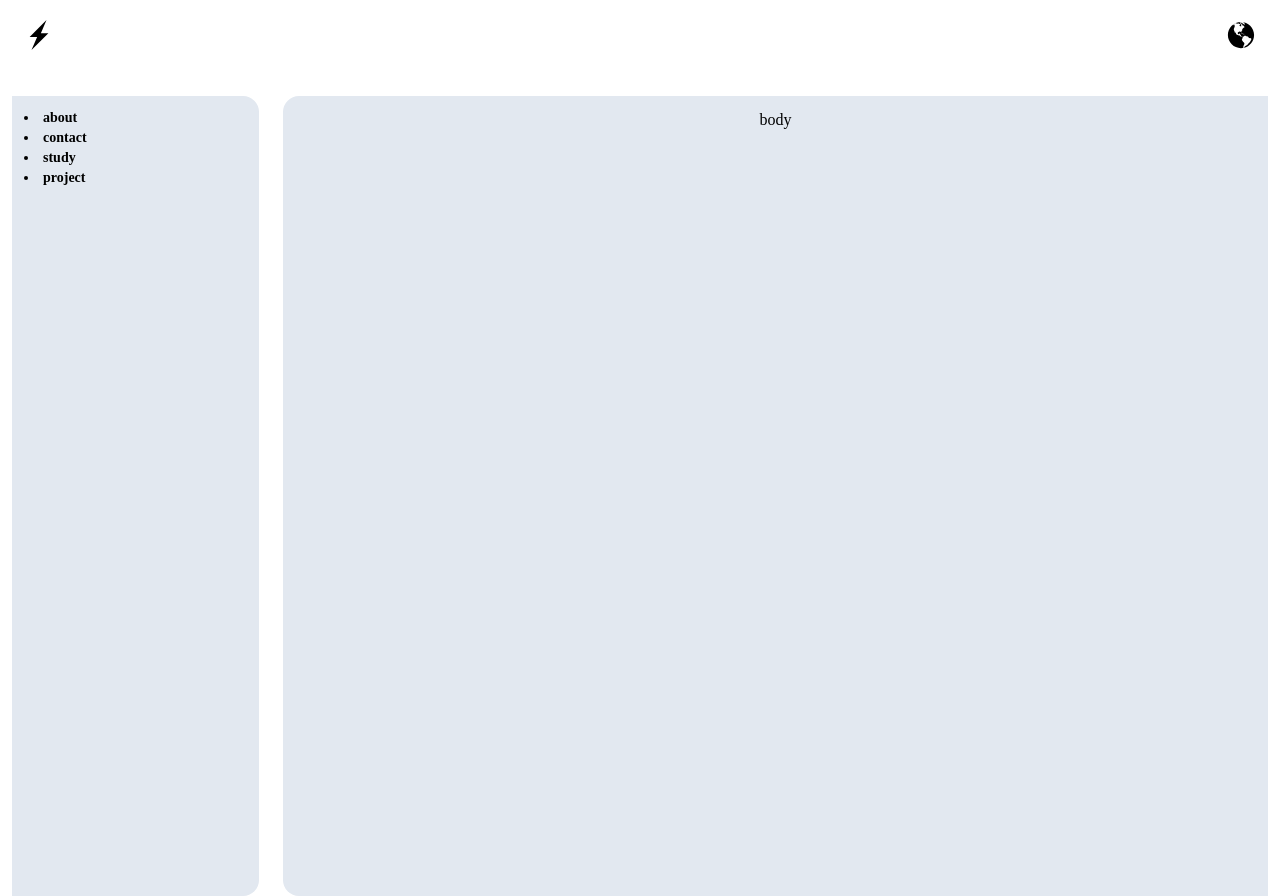
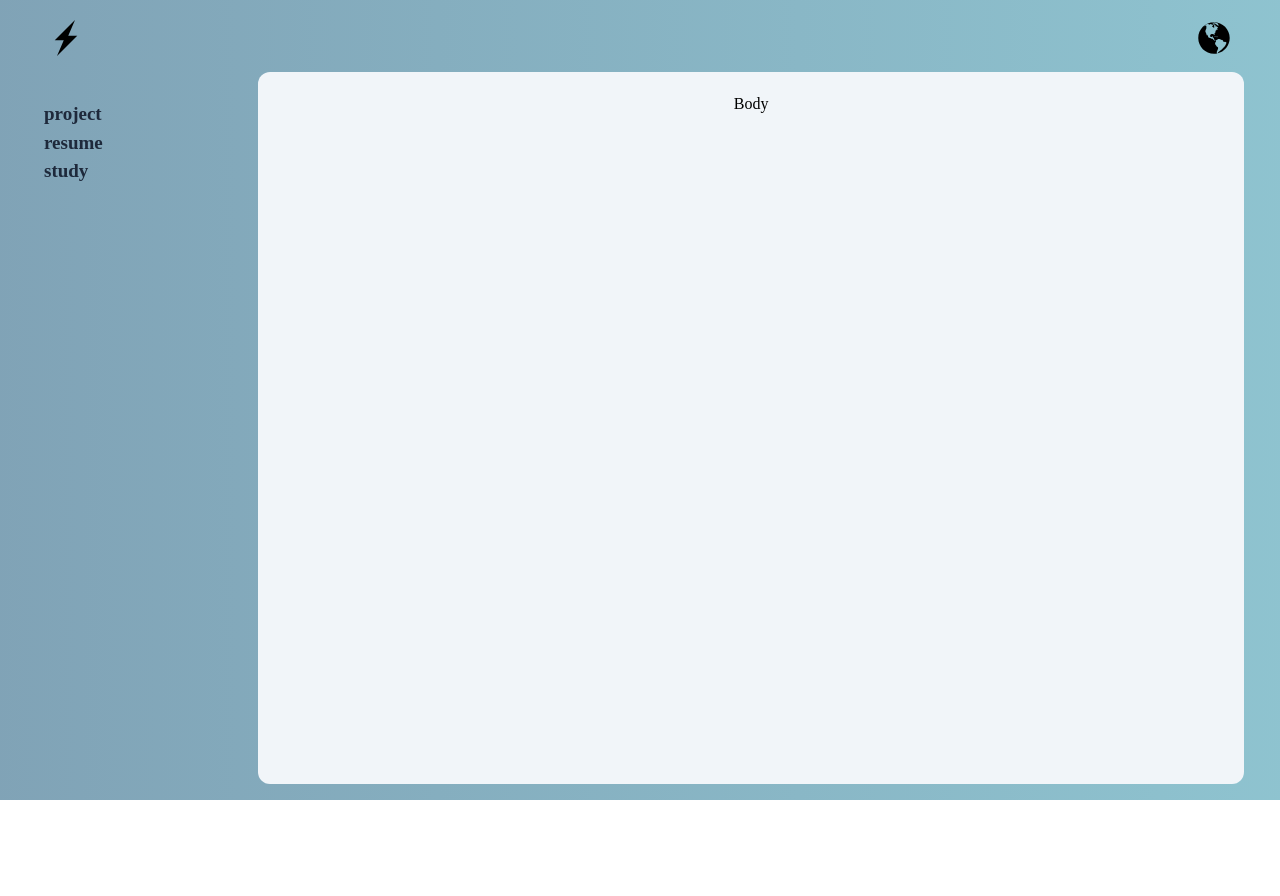
Before and after one commit to Goyka/myWeb, a React (Vite) app: page / in a window 1280 px wide. After the commit the page ends 872 px from the top, so only its background shows below. Built offline with nearby package versions, Linux system fonts and the light colour scheme; a web font is replaced by a local one.

Commit message:
UI 스타일링, 페이지 라우팅

```diff
--- a/index.html
+++ b/index.html
@@ -4,10 +4,32 @@
     <meta charset="UTF-8" />
     <link href="./src/index.css" type="text/css" rel="stylesheet" />
     <meta name="viewport" content="width=device-width, initial-scale=1.0" />
-    <title>Playground</title>
+    <title>Frontend Engineer ❋ Goya Gim</title>
+    <style>
+      .background--custom {
+        background: linear-gradient(90deg, #6d7794, #97d7df);
+        background-size: 300% 300%;
+        animation: gradient 5s alternate infinite;
+        position: absolute;
+        top: 0;
+        left: 0;
+        height: 100%;
+        width: 100%;
+      }
+      @keyframes gradient {
+        0% {
+          background-position: 0%;
+        }
+        100% {
+          background-position: 100%;
+        }
+      }
+    </style>
   </head>
   <body>
-    <div id="root"></div>
-    <script type="module" src="/src/main.tsx"></script>
+    <div class="background--custom">
+      <div id="root"></div>
+      <script type="module" src="/src/main.tsx"></script>
+    </div>
   </body>
 </html>
--- a/src/App.tsx
+++ b/src/App.tsx
@@ -4,10 +4,10 @@ import Header from "./components/Header";
 function App() {
   return (
     <div className="flex-col w-[100vw] h-[100vh] items-center justify-center">
-      <div className="h-[10%] w-[100%] my-2 px-3">
+      <div className="h-[7vh] w-[100%] my-2 px-3">
         <Header />
       </div>
-      <div className="h-[90%]">
+      <div className="h-[40vh] px-2">
         <Outlet />
       </div>
     </div>
--- a/src/components/Header.tsx
+++ b/src/components/Header.tsx
@@ -1,10 +1,36 @@
 import { GoZap, GoGlobe } from "react-icons/go";
+import { useNavigate } from "react-router-dom";
+import { useState } from "react";
+import Modal from "./Modal";
 
 const Header = () => {
+  const navigate = useNavigate();
+  const [toggle, setToggle] = useState(false);
+
+  const modalHandler = () => {
+    setToggle(!toggle);
+  };
+
   return (
-    <div className="bg-white flex p-3 justify-between items-center text-3xl">
-      <span className="[100%]"><GoZap/></span>
-      <span className="[100%]"><GoGlobe/></span>
+    <div className="flex px-9 py-3 max-mobile:p-3 justify-between items-center text-4xl">
+      <span
+        className="[100%] cursor-pointer"
+        onClick={() => {
+          navigate("/");
+        }}
+      >
+        <GoZap alt="logo" />
+      </span>
+      <span className="[100%] cursor-pointer" onClick={() => modalHandler()}>
+        <GoGlobe alt="menu" />
+      </span>
+      {toggle === false ? (
+        <></>
+      ) : (
+        <>
+          <Modal modalHandler={modalHandler} />
+        </>
+      )}
     </div>
   );
 };
--- /dev/null
+++ b/src/components/Modal.tsx
@@ -0,0 +1,21 @@
+const Modal = ({ modalHandler }: any) => {
+  return (
+    <div className="fixed inset-0 flex items-center justify-center bg-black bg-opacity-20">
+      <div className="bg-white text-gray-800 rounded-lg flex flex-col gap-1 justify-center items-center p-[20px] w-[300px] h-[200px] font-semibold">
+        <span className="text-[19px] font-semibold">infomation.</span>
+        <span className="text-sm">📩 → gim.goya@gmail.com</span>
+        <span className="text-sm">📞 → +82 1043312680</span>
+        <span className="text-sm">
+          <a href="https://github.com/Goyka">⚙️ → github</a>
+        </span>
+        <button
+          className="bg-slate-500 w-[63px] h-[31px] text-white rounded-lg px-1 text-sm mt-3"
+          onClick={() => modalHandler()}
+        >
+          close
+        </button>
+      </div>
+    </div>
+  );
+};
+export default Modal;
--- a/src/pages/Home.tsx
+++ b/src/pages/Home.tsx
@@ -1,16 +1,21 @@
+import { Link } from "react-router-dom";
+
 const Home = () => {
   return (
     <div className="h-[100vh] grid-2 flex justify-around">
-      <div className="bg-slate-200 rounded-2xl rounded-l-none w-[20vw] mx-3 p-3 flex-col text-left text-sm font-semibold">
-        <div className="gap-2">
-          <li>about</li>
-          <li>contact</li>
-          <li>study</li>
-          <li>project</li>
+      <div className="bg-transparent text-slate-800 rounded-2xl rounded-l-none w-[20vw] mx-2 p-7 flex-col text-left text-[19px] font-semibold max-tablet:text-[19px] max-tablet:w-[20vw] max-mobile:text-[13px] max-mobile:w-[13vw] max-mobile:p-1">
+        <div>
+          <Link to={"/project"}>project</Link>
         </div>
+        <div>
+          <a href="https://www.notion.so/goyaresume/707d9a851a7f4666a1815e8ee0e016f5">
+            resume
+          </a>
+        </div>
+        <Link to={"/study"}>study</Link>
       </div>
-      <div className="bg-slate-200 rounded-2xl rounded-r-none w-[80vw] flex-col text-center mx-3 p-3">
-        body
+      <div className="bg-slate-100 rounded-xl w-[90vw] h-[89vh] flex-col text-center mx-2 mr-7 p-5 max-mobile:mr-2 max-mobile:w-[97vw]">
+        Body
       </div>
     </div>
   );
--- /dev/null
+++ b/src/pages/Proj.tsx
@@ -0,0 +1,24 @@
+import { Link } from "react-router-dom";
+
+const Proj = () => {
+  return (
+    <div className="h-[100vh] grid-2 flex justify-around">
+      <div className="bg-slate-200 text-slate-800 rounded-2xl rounded-l-none w-[20vw] mx-2 p-7 flex-col text-left text-[19px] font-semibold max-tablet:text-[19px] max-tablet:w-[20vw] max-mobile:text-[13px] max-mobile:w-[31vw]">
+        <div className="gap-2">
+          <Link to={"/project"}>
+            <li>project</li>
+          </Link>
+          <li>resume</li>
+          <Link to={"/study"}>
+            <li>study</li>
+          </Link>
+        </div>
+      </div>
+      <div className="bg-slate-200 rounded-2xl rounded-r-none w-[80vw] flex-col text-center mx-2 p-5">
+        Project
+      </div>
+    </div>
+  );
+};
+
+export default Proj;
--- /dev/null
+++ b/src/pages/Study.tsx
@@ -0,0 +1,24 @@
+import { Link } from "react-router-dom";
+
+const Study = () => {
+  return (
+    <div className="h-[100vh] grid-2 flex justify-around">
+      <div className="bg-slate-200 text-slate-800 rounded-2xl rounded-l-none w-[20vw] mx-2 p-7 flex-col text-left text-[19px] font-semibold max-tablet:text-[19px] max-tablet:w-[20vw] max-mobile:text-[13px] max-mobile:w-[31vw]">
+        <div className="gap-2">
+          <Link to={"/project"}>
+            <li>project</li>
+          </Link>
+          <li>resume </li>
+          <Link to={"/study"}>
+            <li>study</li>
+          </Link>
+        </div>
+      </div>
+      <div className="bg-slate-200 rounded-2xl rounded-r-none w-[80vw] flex-col text-center mx-2 p-5">
+        Study
+      </div>
+    </div>
+  );
+};
+
+export default Study;
--- a/tailwind.config.js
+++ b/tailwind.config.js
@@ -1,7 +1,14 @@
 /** @type {import('tailwindcss').Config} */
 export default {
   content: ["./index.html", "./src/**/*.{tsx,ts}"],
-  theme: {},
+  theme: {
+    screens: {
+      mobile: "440px",
+      tablet: "1024px",
+      laptop: "1024px",
+      desktop: "1280px",
+    },
+  },
   extend: {
     fontFamily: {
       pretendard: ["Pretendard-Bold"],
```
Also changed, not shown: src/Router.tsx (+10 -0 lines), 1 other file (tests, documents, lock files or other folders).
